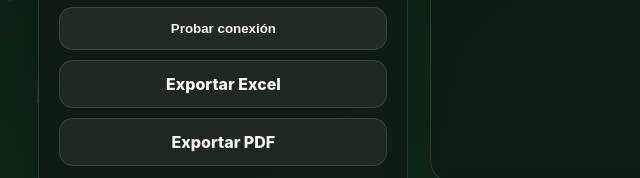
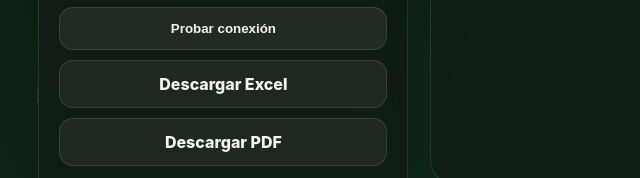
Before and after one commit to losyoguis/pluvi-metro-mjb, a plain HTML site: page index.html in a window 1280 px wide. Shown: the part 774-952 px from the top of the page, 0-640 px from the left. Drawn offline with Linux system fonts and the light colour scheme.

Commit message:
Add files via upload

```diff
--- a/index.html
+++ b/index.html
@@ -5,6 +5,9 @@
   <meta name="viewport" content="width=device-width, initial-scale=1.0" />
   <title>Guardianes Climáticos MJB | Dashboard Pro</title>
   <meta name="theme-color" content="#006636" />
+  <link rel="icon" type="image/png" href="assets/escudomjb.png">
+  <link rel="apple-touch-icon" href="assets/escudomjb.png">
+
   <style>
     :root {
       --green:#006636; --red:#9b0000; --gold:#d4af37; --paper:#f6f0de; --ink:#f7f8f3; --muted:#d8d7cb;
@@ -129,8 +132,8 @@
         <div class="buttons">
           <button class="primary" id="refreshBtn">Actualizar panel</button>
           <button class="ghost" id="testApiBtn">Probar conexión</button>
-          <a class="btn ghost" id="xlsxBtn" target="_blank" rel="noopener">Exportar Excel</a>
-          <a class="btn ghost" id="pdfBtn" target="_blank" rel="noopener">Exportar PDF</a>
+          <a class="btn ghost" id="xlsxBtn" target="_blank" rel="noopener">Descargar Excel</a>
+          <a class="btn ghost" id="pdfBtn" target="_blank" rel="noopener">Descargar PDF</a>
         </div>
       </aside>
 
```
